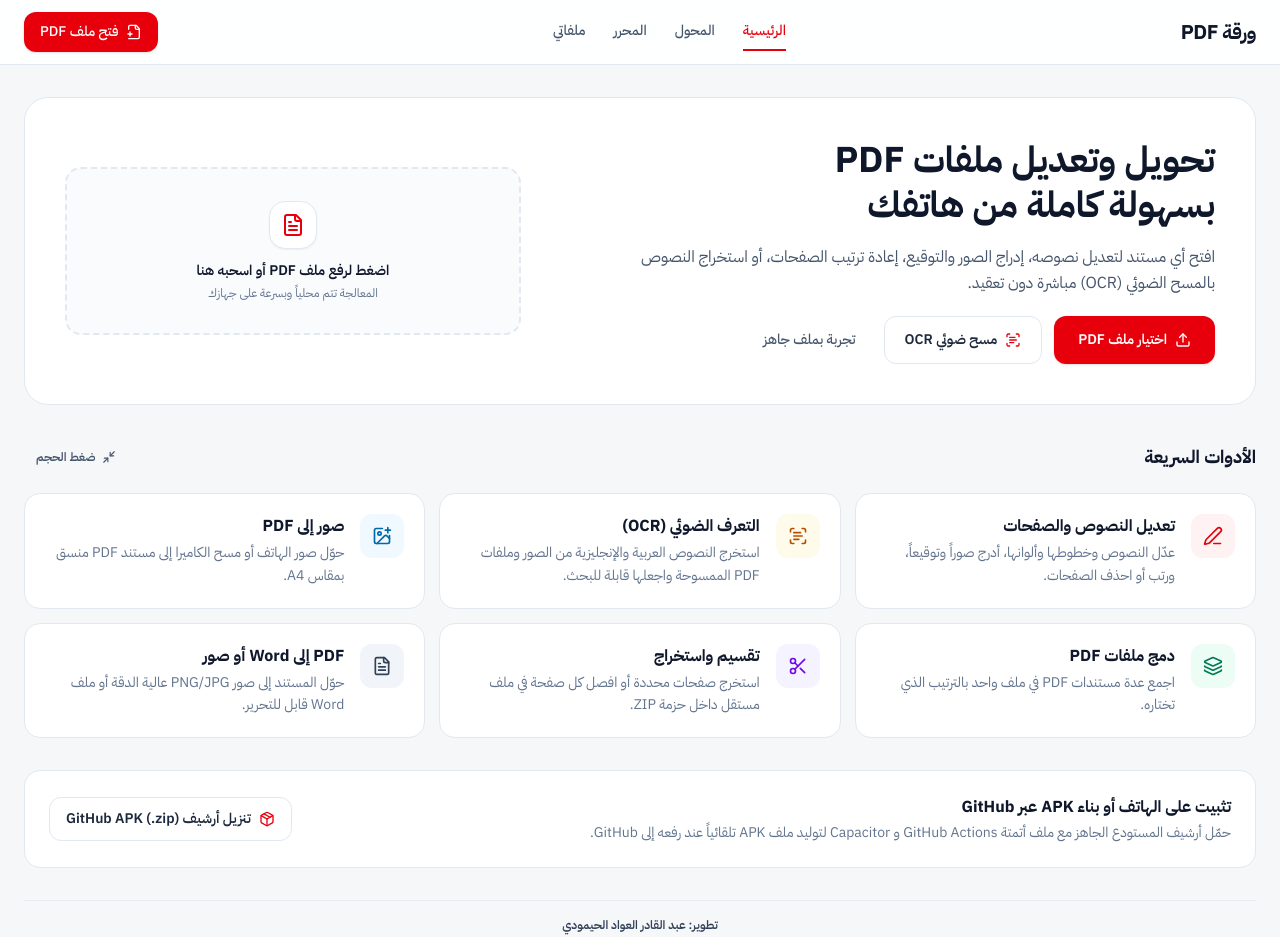
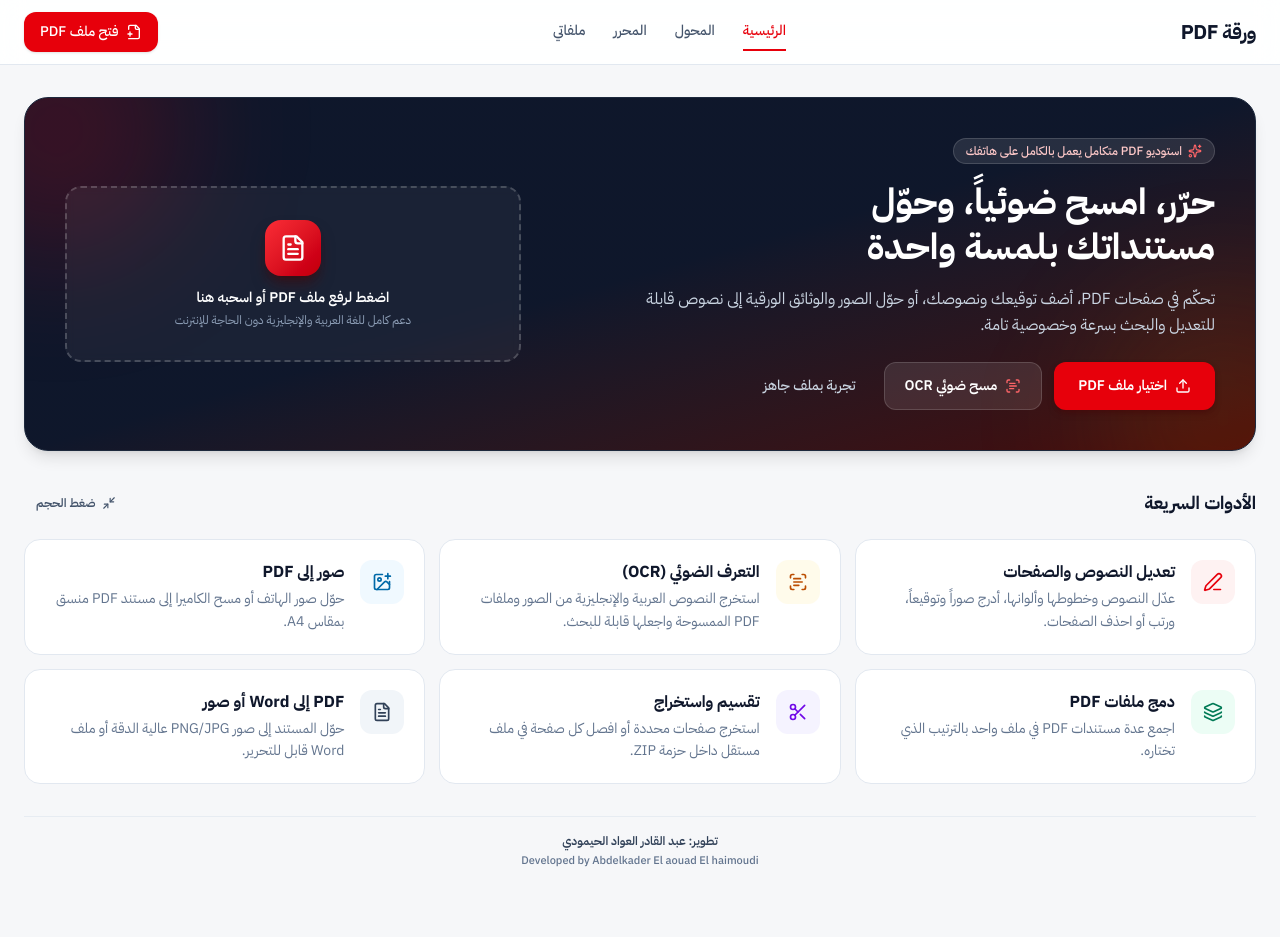
Before and after one commit to saadrime2014-2001/Maram-Pdf, a React (Vite) app: page / in a window 1280 px wide. Shown: the top 937 px of the page. Built offline with nearby package versions, Linux system fonts and the light colour scheme.

Commit message:
Update HomeHub.tsx

```diff
--- a/src/components/HomeHub.tsx
+++ b/src/components/HomeHub.tsx
@@ -7,12 +7,11 @@ import {
   PenLine,
   ScanText,
   Scissors,
+  Sparkles,
   Upload,
-  Package,
 } from 'lucide-react';
 import type { ConvertMode, EditMode, StoredPdfFile } from '../types/pdf';
 import { formatBytes, formatRelativeTime } from '../utils/pdfEngine';
-import { PWAInstallButton } from './PWAInstallButton';
 
 interface HomeHubProps {
   recentFiles: StoredPdfFile[];
@@ -78,20 +77,31 @@ export const HomeHub: React.FC<HomeHubProps> = ({
 
   return (
     <div className="max-w-7xl mx-auto px-4 md:px-6 py-5 md:py-8 pb-24 md:pb-12 space-y-8">
-      {/* Hero Intake Section */}
-      <section className="bg-white rounded-3xl border border-slate-200 p-6 md:p-10 grid grid-cols-1 lg:grid-cols-12 gap-6 lg:gap-10 items-center">
-        <div className="lg:col-span-7 space-y-4">
-          <h1 className="text-2xl sm:text-3xl lg:text-4xl font-bold text-slate-900 leading-tight">
-            تحويل وتعديل ملفات PDF بسهولة كاملة من هاتفك
+      {/* Decorated Modern Hero Section */}
+      <section className="relative overflow-hidden rounded-3xl bg-gradient-to-br from-slate-900 via-slate-900 to-red-950 text-white p-6 md:p-10 shadow-lg border border-slate-800 grid grid-cols-1 lg:grid-cols-12 gap-6 lg:gap-10 items-center">
+        {/* Decorative subtle glow circles */}
+        <div className="pointer-events-none absolute -top-24 -left-24 w-64 h-64 rounded-full bg-red-600/20 blur-3xl" />
+        <div className="pointer-events-none absolute -bottom-24 -right-24 w-64 h-64 rounded-full bg-amber-500/10 blur-3xl" />
+
+        <div className="relative lg:col-span-7 space-y-4">
+          <div className="inline-flex items-center gap-1.5 px-3 py-1 rounded-full bg-white/10 border border-white/15 text-xs font-medium text-red-200">
+            <Sparkles className="w-3.5 h-3.5 text-red-400" />
+            <span>استوديو PDF متكامل يعمل بالكامل على هاتفك</span>
+          </div>
+
+          <h1 className="text-2xl sm:text-3xl lg:text-4xl font-bold text-white leading-tight">
+            حرّر، امسح ضوئياً، وحوّل مستنداتك بلمسة واحدة
           </h1>
-          <p className="text-sm sm:text-base text-slate-600 leading-relaxed max-w-xl">
-            افتح أي مستند لتعديل نصوصه، إدراج الصور والتوقيع، إعادة ترتيب الصفحات، أو استخراج النصوص بالمسح الضوئي (OCR) مباشرة دون تعقيد.
+
+          <p className="text-sm sm:text-base text-slate-300 leading-relaxed max-w-xl">
+            تحكّم في صفحات PDF، أضف توقيعك ونصوصك، أو حوّل الصور والوثائق الورقية إلى نصوص قابلة للتعديل والبحث بسرعة وخصوصية تامة.
           </p>
-          <div className="flex flex-wrap items-center gap-3 pt-1">
+
+          <div className="flex flex-wrap items-center gap-3 pt-2">
             <button
               type="button"
               onClick={onPickPdf}
-              className="min-h-[48px] px-6 py-3 rounded-xl bg-red-600 text-white text-sm font-semibold hover:bg-red-700 active:scale-[0.98] transition-all flex items-center gap-2 cursor-pointer shadow-sm"
+              className="min-h-[48px] px-6 py-3 rounded-xl bg-red-600 text-white text-sm font-semibold hover:bg-red-500 active:scale-[0.98] transition-all flex items-center gap-2 cursor-pointer shadow-md shadow-red-950/50"
             >
               <Upload className="w-4 h-4" />
               <span>اختيار ملف PDF</span>
@@ -99,15 +109,15 @@ export const HomeHub: React.FC<HomeHubProps> = ({
             <button
               type="button"
               onClick={() => onStartConvert('ocr')}
-              className="min-h-[48px] px-5 py-3 rounded-xl border border-slate-200 text-slate-800 text-sm font-semibold hover:bg-slate-50 flex items-center gap-2 cursor-pointer"
+              className="min-h-[48px] px-5 py-3 rounded-xl bg-white/10 hover:bg-white/15 border border-white/15 text-white text-sm font-semibold flex items-center gap-2 cursor-pointer transition-colors"
             >
-              <ScanText className="w-4 h-4 text-red-600" />
+              <ScanText className="w-4 h-4 text-red-400" />
               <span>مسح ضوئي OCR</span>
             </button>
             <button
               type="button"
               onClick={onLoadSamplePdf}
-              className="min-h-[48px] px-4 py-3 rounded-xl text-sm font-medium text-slate-600 hover:text-slate-900 hover:bg-slate-100 cursor-pointer"
+              className="min-h-[48px] px-4 py-3 rounded-xl text-sm font-medium text-slate-300 hover:text-white hover:bg-white/10 cursor-pointer transition-colors"
             >
               تجربة بملف جاهز
             </button>
@@ -115,21 +125,21 @@ export const HomeHub: React.FC<HomeHubProps> = ({
         </div>
 
         {/* Quick Touch Drop Box */}
-        <div className="lg:col-span-5">
+        <div className="relative lg:col-span-5">
           <button
             type="button"
             onClick={onPickPdf}
-            className="w-full rounded-2xl border-2 border-dashed border-slate-200 hover:border-red-400 bg-slate-50/70 p-6 md:p-8 flex flex-col items-center justify-center text-center gap-3 transition-colors cursor-pointer"
+            className="w-full rounded-2xl border-2 border-dashed border-white/20 hover:border-red-400 bg-white/5 hover:bg-white/10 backdrop-blur-xs p-6 md:p-8 flex flex-col items-center justify-center text-center gap-3 transition-all cursor-pointer group"
           >
-            <div className="w-12 h-12 rounded-2xl bg-white border border-slate-200 flex items-center justify-center text-red-600 shadow-xs">
-              <FileText className="w-6 h-6" />
+            <div className="w-14 h-14 rounded-2xl bg-gradient-to-br from-red-500 to-red-700 flex items-center justify-center text-white shadow-lg shadow-red-950/60 group-hover:scale-105 transition-transform">
+              <FileText className="w-7 h-7" />
             </div>
             <div className="space-y-1">
-              <p className="text-sm font-semibold text-slate-900">
+              <p className="text-sm font-semibold text-white">
                 اضغط لرفع ملف PDF أو اسحبه هنا
               </p>
-              <p className="text-xs text-slate-500">
-                المعالجة تتم محلياً وبسرعة على جهازك
+              <p className="text-xs text-slate-400">
+                دعم كامل للغة العربية والإنجليزية دون الحاجة للإنترنت
               </p>
             </div>
           </button>
@@ -158,7 +168,7 @@ export const HomeHub: React.FC<HomeHubProps> = ({
                 key={tool.title}
                 type="button"
                 onClick={tool.onClick}
-                className="bg-white rounded-2xl border border-slate-200 p-5 text-right hover:border-slate-300 active:scale-[0.99] transition-all flex items-start gap-4 cursor-pointer"
+                className="bg-white rounded-2xl border border-slate-200 p-5 text-right hover:border-slate-300 hover:shadow-xs active:scale-[0.99] transition-all flex items-start gap-4 cursor-pointer"
               >
                 <div
                   className={`w-11 h-11 rounded-xl flex items-center justify-center shrink-0 ${tool.accent}`}
@@ -215,29 +225,6 @@ export const HomeHub: React.FC<HomeHubProps> = ({
         </section>
       )}
 
-      {/* Mobile App & APK Export */}
-      <section className="bg-white rounded-2xl border border-slate-200 p-5 md:p-6 flex flex-col md:flex-row md:items-center justify-between gap-4">
-        <div className="space-y-1">
-          <h2 className="text-base font-bold text-slate-900">
-            تثبيت على الهاتف أو بناء APK عبر GitHub
-          </h2>
-          <p className="text-xs md:text-sm text-slate-500">
-            حمّل أرشيف المستودع الجاهز مع ملف أتمتة GitHub Actions و Capacitor لتوليد ملف APK تلقائياً عند رفعه إلى GitHub.
-          </p>
-        </div>
-        <div className="flex flex-wrap items-center gap-2.5 shrink-0">
-          <PWAInstallButton />
-          <a
-            href="/api/export-apk-archive"
-            download="waraqa-pdf-github-apk.zip"
-            className="min-h-[44px] px-4 py-2 rounded-xl border border-slate-200 text-slate-800 text-xs md:text-sm font-semibold hover:bg-slate-50 flex items-center gap-2 whitespace-nowrap"
-          >
-            <Package className="w-4 h-4 text-red-600" />
-            <span>تنزيل أرشيف GitHub APK (.zip)</span>
-          </a>
-        </div>
-      </section>
-
       {/* Developer Credits */}
       <footer className="pt-4 pb-2 text-center border-t border-slate-200/70 space-y-1">
         <p className="text-xs font-semibold text-slate-700">
```
